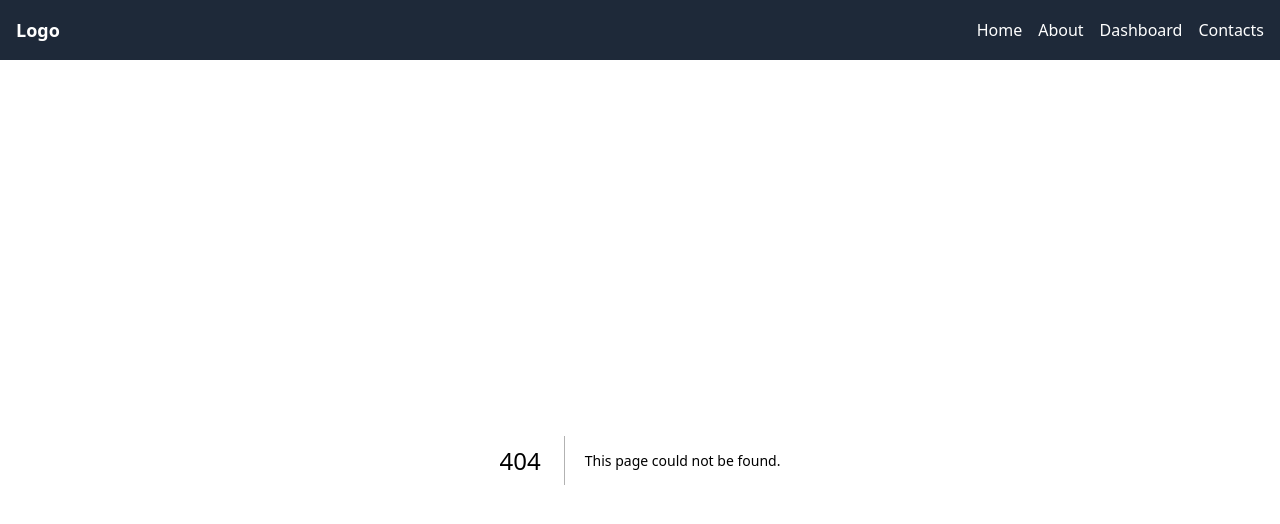
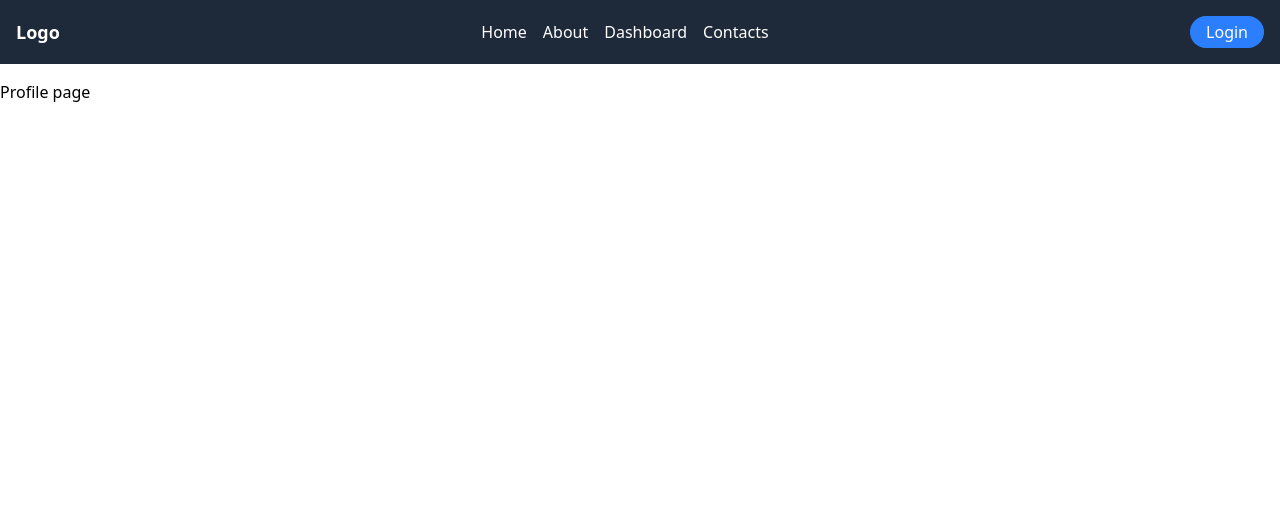
Before and after one commit to self-related/nextjs-auth-app, a Next.js app: page /profile in a window 1280 px wide. Before the commit this address had no page. Shown: the top 524 px of the page. Built offline with nearby package versions, Linux system fonts and the light colour scheme.

Commit message:
add profile page, add default profile image in /public dir; style main app layout; style navbar

```diff
--- a/app/components/Navbar.tsx
+++ b/app/components/Navbar.tsx
@@ -1,7 +1,10 @@
+import Image from 'next/image';
 import Link from 'next/link'
 import React from 'react'
 
 const Navbar = () => {
+    const user: boolean = false;
+
   return (
     <header className='bg-gray-800 text-white p-4'>
         <nav className='flex justify-between items-center container mx-auto'>
@@ -17,6 +20,21 @@ const Navbar = () => {
                 <li><Link href="/dashboard" className='hover:text-yellow-300'>Dashboard</Link></li>
                 <li><Link href="/contacts" className='hover:text-yellow-300'>Contacts</Link></li>
             </ul>
+
+            {/* user profile */}
+            {
+                user === true
+                ?   <div className='flex gap-4 items-center'>
+                        <Link href='/profile'>
+                            <Image src="/mystery-man.jpg" alt='' height={35} width={35} className='rounded-full' />
+                        </Link>
+                        <button>Logout</button>
+                    </div>
+
+                :   <div className='flex gap-4 items-center'>
+                        <button className='px-4 py-1 rounded-full bg-blue-500 hover:bg-blue-700 active:bg-blue-900 transition-colors duration-300 cursor-pointer'>Login</button>
+                    </div>
+            }
         </nav>
     </header>
   )
--- a/app/layout.tsx
+++ b/app/layout.tsx
@@ -27,7 +27,9 @@ export default function RootLayout({
     <html lang="en">
       <body className={`${geistSans.variable} ${geistMono.variable}`}>
         <Navbar />
-        {children}
+        <main className="container mx-auto py-4">
+            {children}
+        </main>
       </body>
     </html>
   );
--- /dev/null
+++ b/app/profile/page.tsx
@@ -0,0 +1,9 @@
+
+export default function ProfilePage() {
+
+    return (
+        <div>
+            Profile page
+        </div>
+    );
+};
```
Also changed, not shown: public/mystery-man.jpg (added).
